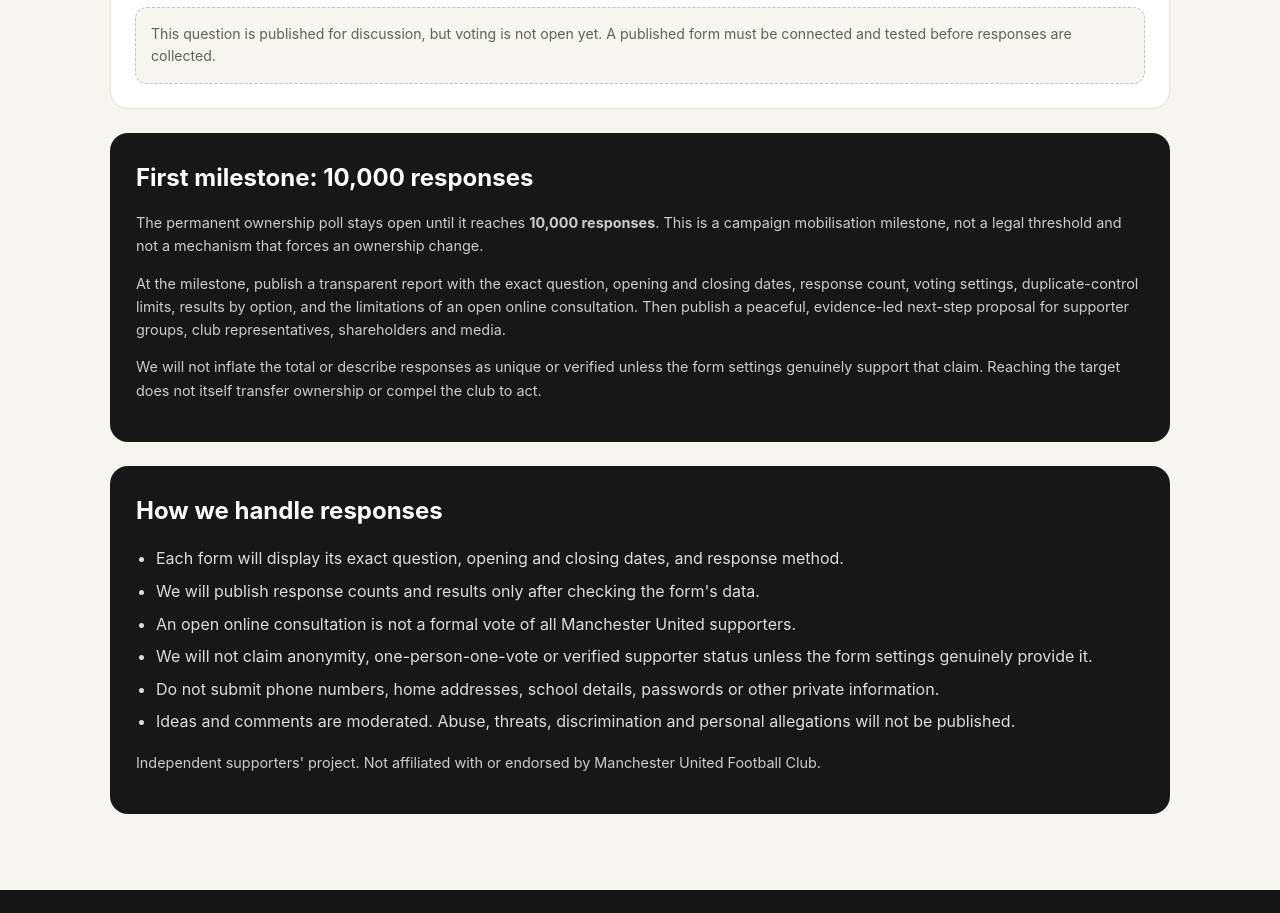
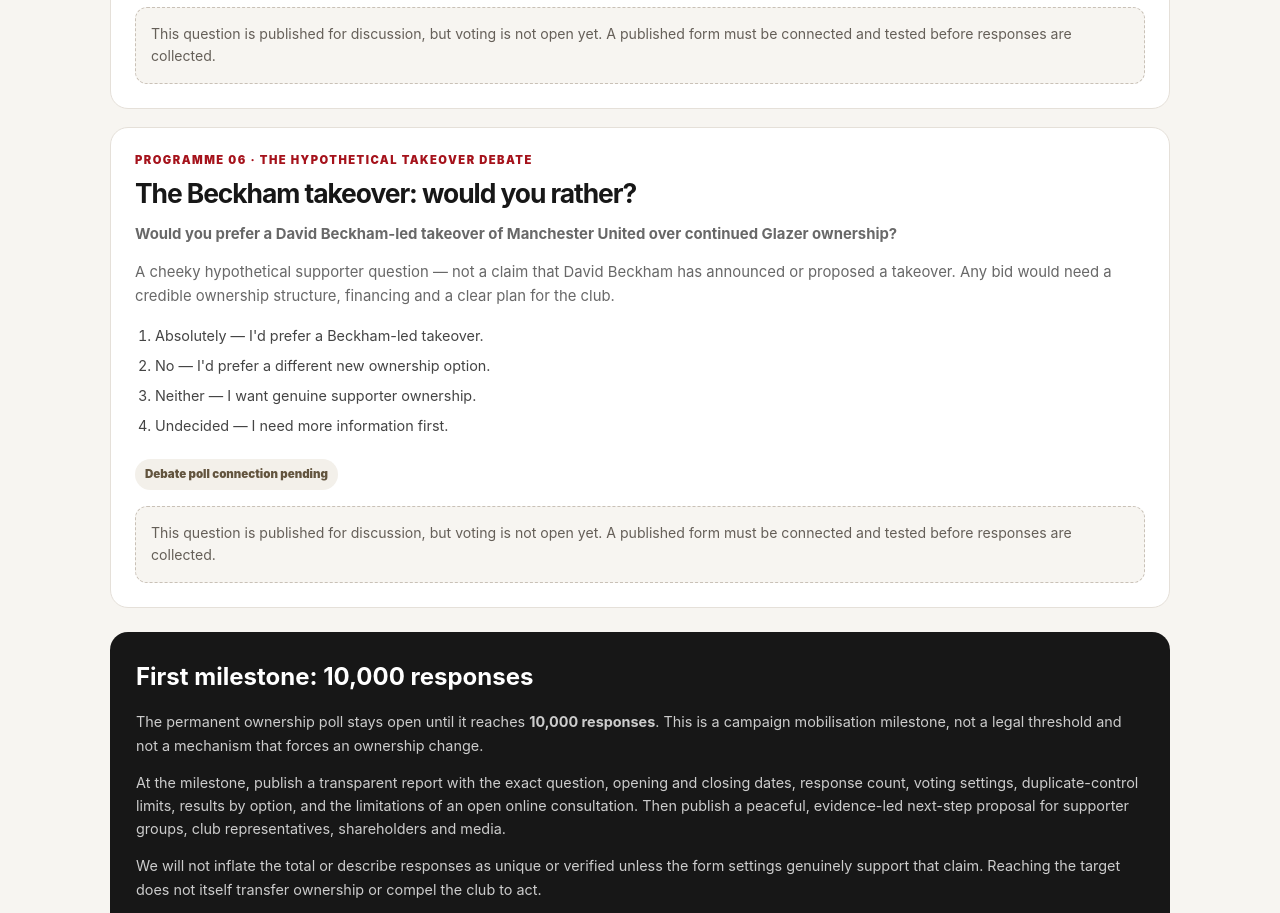
Before and after one commit to Lionel39693/united-back-to-the-people, a plain HTML site: page polls.html in a window 1280 px wide. Shown: the part 2980-3893 px from the top of the page. Drawn offline with Linux system fonts and the light colour scheme.

Commit message:
Add hypothetical Beckham takeover debate

```diff
--- a/polls.html
+++ b/polls.html
@@ -79,6 +79,21 @@ footer{background:#151515;color:#aaa;padding:26px 0;font-size:.8rem}footer .wrap
  <div class="pending" id="beckham-pending">This question is published for discussion, but voting is not open yet. A published form must be connected and tested before responses are collected.</div>
 </section>
 
+<section class="poll" style="margin-top:18px" id="beckham-takeover">
+ <div class="tag">Programme 06 · The hypothetical takeover debate</div>
+ <h2>The Beckham takeover: would you rather?</h2>
+ <p><strong>Would you prefer a David Beckham-led takeover of Manchester United over continued Glazer ownership?</strong></p>
+ <p class="fine">A cheeky hypothetical supporter question — not a claim that David Beckham has announced or proposed a takeover. Any bid would need a credible ownership structure, financing and a clear plan for the club.</p>
+ <ol class="questions">
+  <li>Absolutely — I'd prefer a Beckham-led takeover.</li>
+  <li>No — I'd prefer a different new ownership option.</li>
+  <li>Neither — I want genuine supporter ownership.</li>
+  <li>Undecided — I need more information first.</li>
+ </ol>
+ <span class="poll-state" id="beckham-state">Debate poll connection pending</span>
+ <div class="embed" id="beckham-embed" hidden></div>
+ <div class="pending" id="beckham-pending">This question is published for discussion, but voting is not open yet. A published form must be connected and tested before responses are collected.</div>
+</section>
 <section class="rules" id="milestone">
  <h2>First milestone: 10,000 responses</h2>
  <p>The permanent ownership poll stays open until it reaches <strong>10,000 responses</strong>. This is a campaign mobilisation milestone, not a legal threshold and not a mechanism that forces an ownership change.</p>
```
